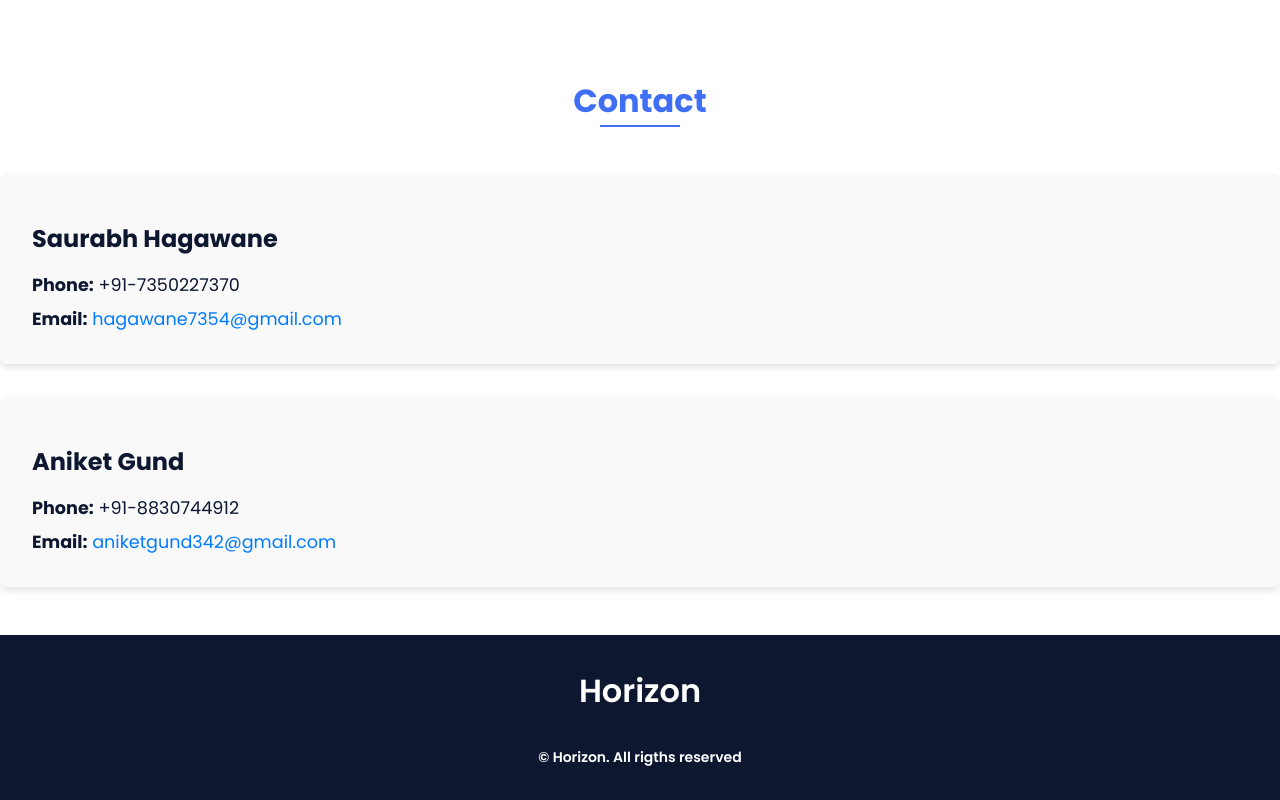
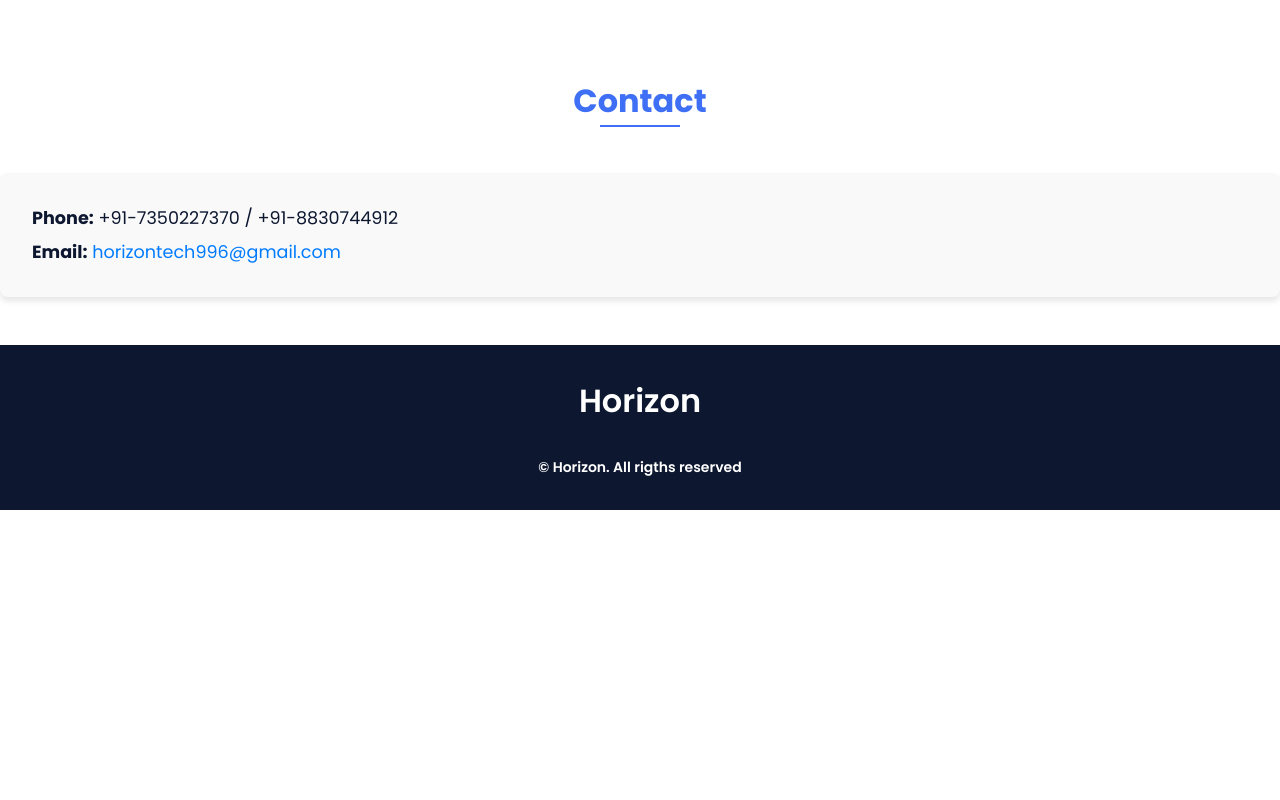
Before and after one commit to Saurabhh-37/horizon, a plain HTML site: page index.html in a window 1280 px wide. Shown: the part 2800-3600 px from the top of the page. After the commit the page ends 3310 px from the top, so only its background shows below. Drawn offline with nearby package versions, Linux system fonts and the light colour scheme.

Commit message:
Update index.html

```diff
--- a/index.html
+++ b/index.html
@@ -189,16 +189,16 @@
 
                 <div class="contact__container">
                     <div class="contact__info">
-                        <h3><i class="fas fa-user"></i> Saurabh Hagawane</h3>
-                        <p><i class="fas fa-phone"></i> <strong>Phone:</strong> +91-7350227370</p>
-                        <p><i class="fas fa-envelope"></i> <strong>Email:</strong> <a href="mailto:yourname@horizon.co">hagawane7354@gmail.com</a></p>
+                        <!-- <h3><i class="fas fa-user"></i> Saurabh Hagawane</h3> -->
+                        <p><i class="fas fa-phone"></i> <strong>Phone:</strong> +91-7350227370 / +91-8830744912</p>
+                        <p><i class="fas fa-envelope"></i> <strong>Email:</strong> <a href="mailto:horizontech996@gmail.com">horizontech996@gmail.com</a></p>
                     </div>
 
-                    <div class="contact__info">
+                    <!-- <div class="contact__info">
                         <h3><i class="fas fa-user"></i> Aniket Gund</h3>
                         <p><i class="fas fa-phone"></i> <strong>Phone:</strong> +91-8830744912</p>
-                        <p><i class="fas fa-envelope"></i> <strong>Email:</strong> <a href="mailto:partnername@horizon.com">aniketgund342@gmail.com</a></p>
-                    </div>
+                        <p><i class="fas fa-envelope"></i> <strong>Email:</strong> <a href="mailto:aniketgund342@gmail.com">aniketgund342@gmail.com</a></p>
+                    </div> -->
                 </div>
             </section>
 
```
